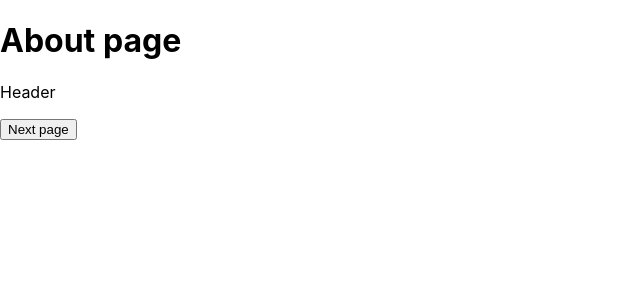
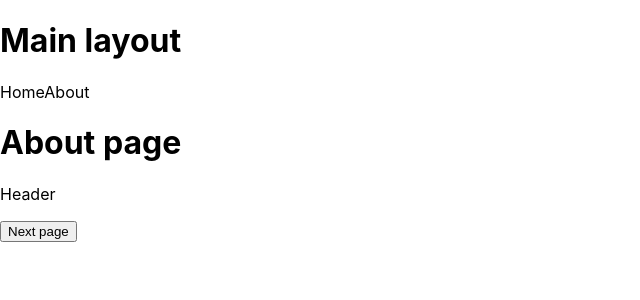
Before and after one commit to SimpleCray/StarterNextJS, a Next.js app: page /about in a window 1280 px wide. Shown: the top 300 px of the page, without its empty margins (0-640 px from the left). Built offline with nearby package versions, Linux system fonts and the light colour scheme.

Commit message:
add other pages and layout

```diff
--- /dev/null
+++ b/components/layout/admin.tsx
@@ -0,0 +1,18 @@
+import { LayoutProps } from '@models/index';
+import Link from 'next/link';
+import * as React from 'react';
+
+export function AdminLayout({children}: LayoutProps) {
+	return (
+		<div>
+			<h1>Admin layout</h1>
+			<Link href='/'>
+				<a>Home</a>
+			</Link>
+			<Link href='/about'>
+				<a>About</a>
+			</Link>
+			<div>{children}</div>
+		</div>
+	);
+}
--- /dev/null
+++ b/components/layout/empty.tsx
@@ -0,0 +1,7 @@
+import { LayoutProps } from '@models/index';
+import Link from 'next/link';
+import * as React from 'react';
+
+export function EmptyLayout({ children }: LayoutProps) {
+	return <>{children}</>;
+}
--- /dev/null
+++ b/components/layout/index.tsx
@@ -0,0 +1,3 @@
+export * from './admin';
+export * from './empty';
+export * from './main';
--- /dev/null
+++ b/components/layout/main.tsx
@@ -0,0 +1,18 @@
+import { LayoutProps } from '@models/index';
+import Link from 'next/link';
+import * as React from 'react';
+
+export function MainLayout({children}: LayoutProps) {
+	return (
+		<div>
+			<h1>Main layout</h1>
+			<Link href='/'>
+				<a>Home</a>
+			</Link>
+			<Link href='/about'>
+				<a>About</a>
+			</Link>
+			<div>{children}</div>
+		</div>
+	);
+}
--- /dev/null
+++ b/models/common.ts
@@ -0,0 +1,17 @@
+import { NextPage } from 'next';
+import { AppProps } from 'next/app';
+import { ReactElement, ReactNode } from 'react';
+
+export interface LayoutProps {
+	children: ReactNode;
+}
+
+
+// Must return a ReactElement because ReactNode maybe a string, number or null
+export type NextPageWithLayout = NextPage & {
+	Layout?: (props: LayoutProps) => ReactElement;
+};
+
+export type AppPropsWithLayout = AppProps & {
+	Component: NextPageWithLayout;
+};
--- /dev/null
+++ b/models/index.ts
@@ -0,0 +1 @@
+export * from './common';
--- a/pages/_app.tsx
+++ b/pages/_app.tsx
@@ -1,8 +1,16 @@
-import '../styles/globals.css'
-import type { AppProps } from 'next/app'
+import '../styles/globals.css';
+import type { AppProps } from 'next/app';
+import { EmptyLayout } from '@components/layout';
+import { AppPropsWithLayout } from '@models/common';
 
-function MyApp({ Component, pageProps }: AppProps) {
-  return <Component {...pageProps} />
+// Custom Next App to prevent Layout unmouting on navigate
+function MyApp({ Component, pageProps }: AppPropsWithLayout) {
+	const Layout = Component.Layout ?? EmptyLayout;
+	return (
+		<Layout>
+			<Component {...pageProps} />
+		</Layout>
+	);
 }
 
-export default MyApp
+export default MyApp;
--- a/pages/about.tsx
+++ b/pages/about.tsx
@@ -3,6 +3,7 @@ import dynamic from 'next/dynamic';
 import Header from '@components/common/header';
 import { useRouter } from 'next/router';
 import { GetStaticProps, GetStaticPropsContext } from 'next';
+import { MainLayout } from '@components/layout';
 
 export interface AboutPageProps {}
 
@@ -49,6 +50,8 @@ export default function AboutPage(props: AboutPageProps) {
 	);
 }
 
+AboutPage.Layout = MainLayout;
+
 export const getStaticProps: GetStaticProps<AboutPageProps> = async (
 	context: GetStaticPropsContext
 ) => {
--- a/tsconfig.json
+++ b/tsconfig.json
@@ -19,6 +19,7 @@
       "@components/*": ["./components/*"],
       "@hooks/*": ["./hooks/*"],
       "@styles/*": ["./styles/*"],
+      "@models/*": ["./models/*"],
     }
   },
   "include": ["next-env.d.ts", "**/*.ts", "**/*.tsx"],
```
Also changed, not shown: pages/index.tsx (+12 -8 lines), models/post.ts (added), models/student.ts (added).
